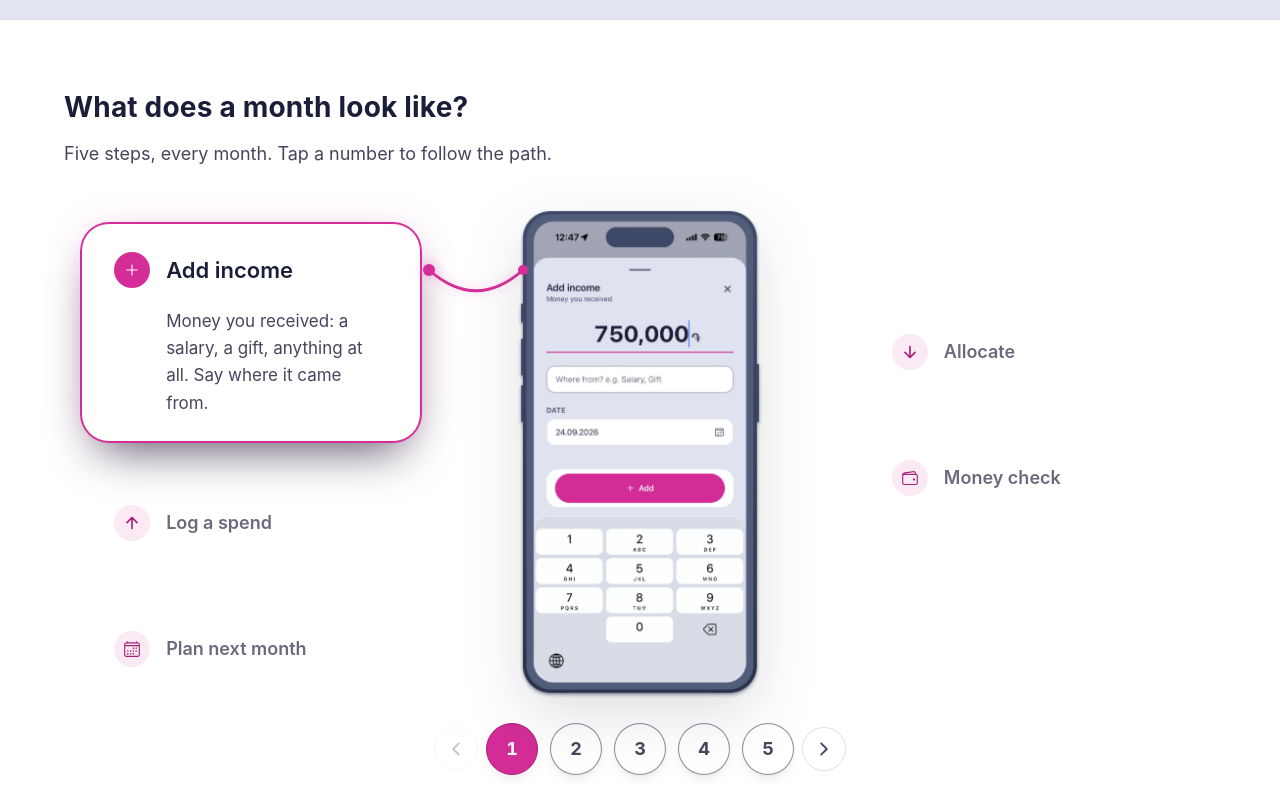
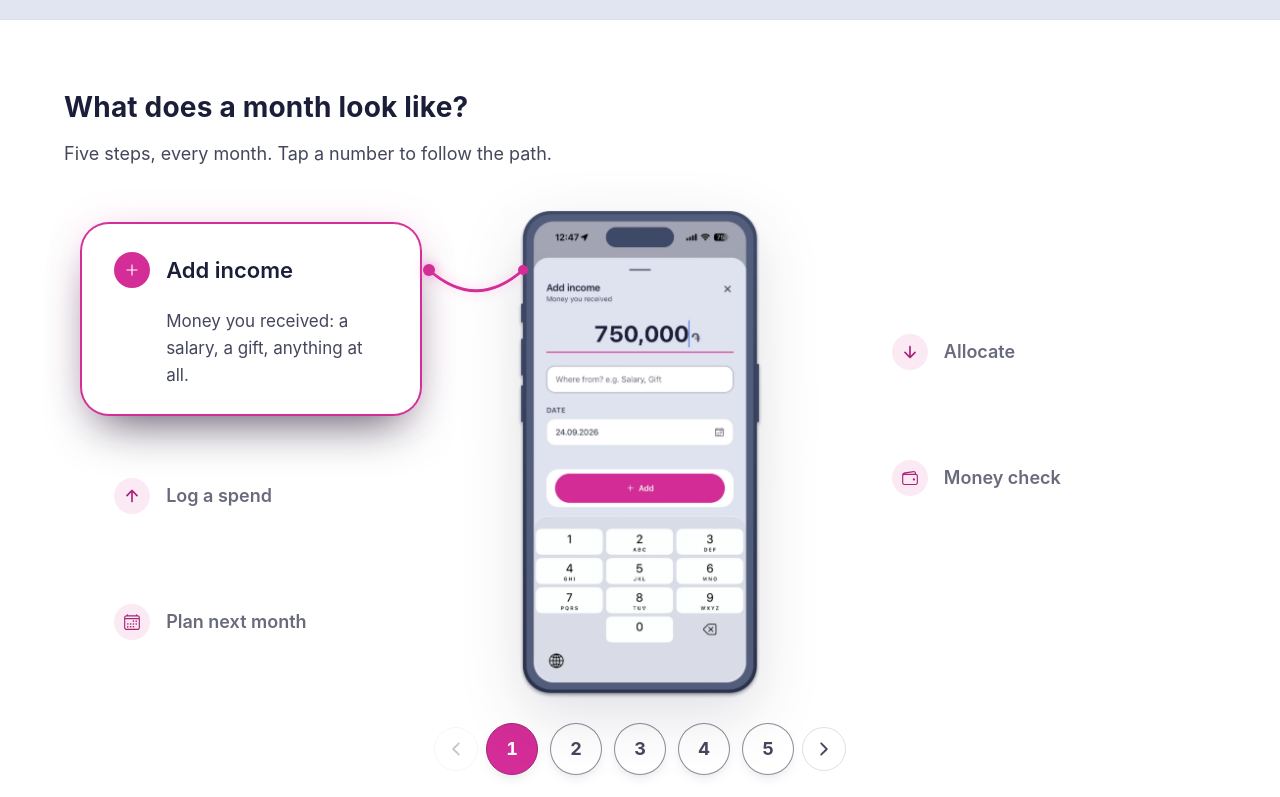
Before and after one commit to beginyanarthur/piggy-site, a plain HTML site: page index.html in a window 1280 px wide. Shown: the part 1480-2277 px from the top of the page. Drawn offline with Linux system fonts and the light colour scheme.

Commit message:
Month map: drop "Say where it came from" from Add income
Co-Authored-By: Claude Opus 5.5 <noreply@anthropic.com>

```diff
--- a/index.html
+++ b/index.html
@@ -1013,7 +1013,7 @@
       <div class="ot-col left">
         <div class="ot on" data-step="1">
           <button class="ot-b" type="button" aria-controls="od-1" aria-expanded="true"><span class="ot-n" aria-hidden="true"><svg width="18" height="18" viewBox="0 0 24 24" fill="currentColor"><path d="M11.62 4.64Q11.62 4.64 11.62 4.64Q11.86 4.45 12.16 4.52Q12.47 4.59 12.66 4.87Q12.66 4.87 12.75 5.01V8.11V11.25H15.84H18.94L19.12 11.34Q19.5 11.58 19.5 12Q19.5 12.42 19.12 12.65Q19.12 12.65 18.98 12.75H15.89H12.75V15.89V18.98L12.66 19.12Q12.42 19.5 12 19.5Q11.58 19.5 11.34 19.12Q11.34 19.12 11.25 18.98V15.89V12.75H8.11H5.02L4.88 12.65Q4.5 12.42 4.5 12Q4.5 11.58 4.83 11.39Q4.83 11.39 5.02 11.25H8.11H11.25V8.11V5.01L11.34 4.87Q11.44 4.73 11.62 4.64Z"/></svg></span><span class="ot-t">Add income</span></button>
-          <div class="od" id="od-1"><p>Money you received: a salary, a gift, anything at all. Say where it came from.</p></div>
+          <div class="od" id="od-1"><p>Money you received: a salary, a gift, anything at all.</p></div>
         </div>
         <div class="ot" data-step="3">
           <button class="ot-b" type="button" aria-controls="od-3" aria-expanded="false"><span class="ot-n" aria-hidden="true"><svg width="18" height="18" viewBox="0 0 24 24" fill="currentColor"><path d="M11.67 3.62Q11.67 3.62 11.67 3.62Q12.09 3.48 12.52 3.72Q12.7 3.81 16.2 7.33Q19.69 10.84 19.78 11.08Q19.88 11.31 19.88 11.45Q19.88 11.83 19.59 12.16Q19.12 12.76 18.38 12.53Q18.19 12.44 15.68 9.95Q13.17 7.47 13.15 7.47Q13.12 7.47 13.12 13.56Q13.12 13.56 13.08 19.66L12.98 19.84Q12.8 20.22 12.38 20.36Q12 20.5 11.62 20.36Q11.2 20.22 11.02 19.84Q11.02 19.84 10.92 19.66L10.88 13.51V7.37L8.34 9.91Q5.81 12.44 5.62 12.53Q4.88 12.76 4.41 12.16Q4.12 11.83 4.12 11.45Q4.12 11.31 4.2 11.08Q4.27 10.84 7.76 7.35Q11.25 3.86 11.39 3.76Q11.53 3.67 11.67 3.62Z"/></svg></span><span class="ot-t">Log a spend</span></button>
```
